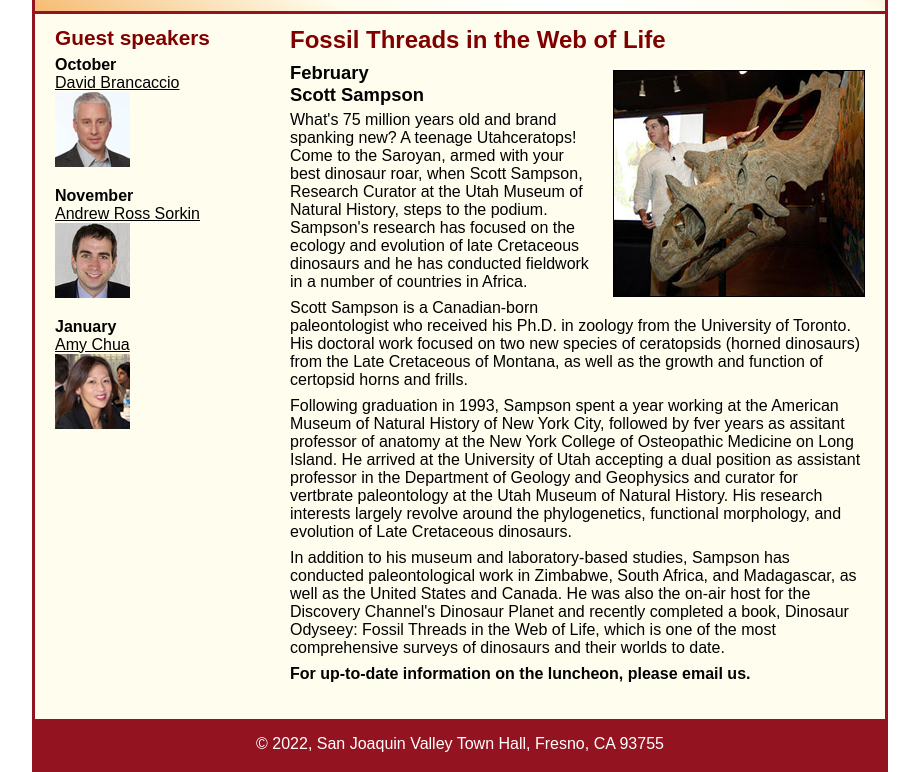
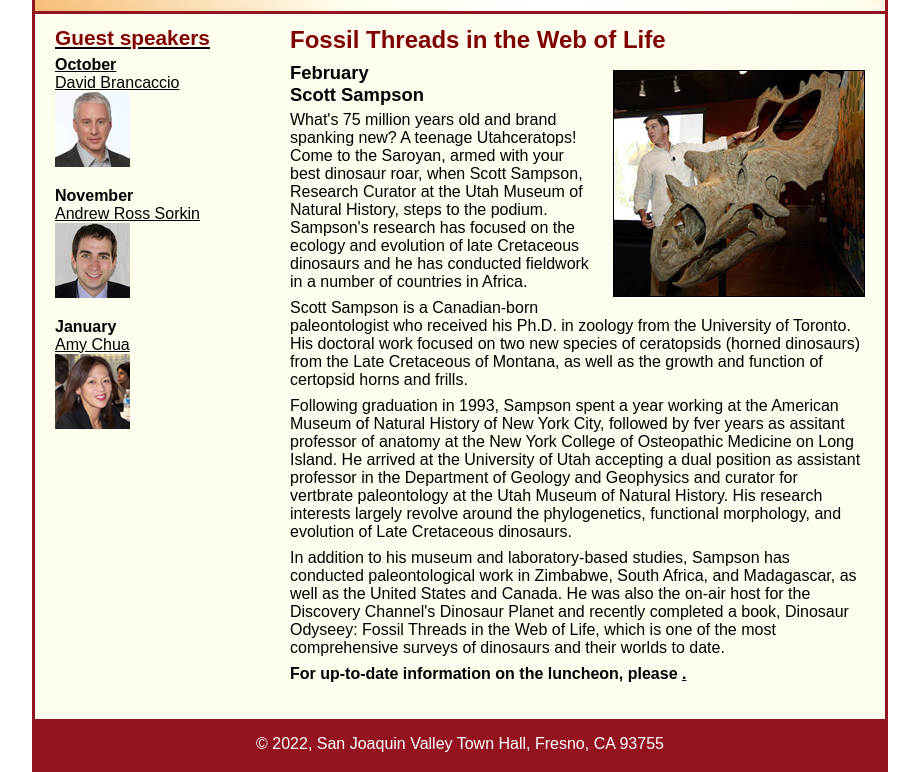
Before and after one commit to LAMC-CIS148/short-7-2-morellana123, a plain HTML site: page town_hall/speakers/c07x_sampson.html in a window 1280 px wide. Shown: the part 109-881 px from the top of the page, without its empty margins (180-1099 px from the left). Drawn offline with Linux system fonts and the light colour scheme; files whose address does not match are found by name.

Commit message:
Update c07x_sampson.html

```diff
--- a/town_hall/speakers/c07x_sampson.html
+++ b/town_hall/speakers/c07x_sampson.html
@@ -44,7 +44,7 @@
 				Dinosaur Odyseey: Fossil Threads in the Web of Life, which is one of the most comprehensive surveys
 				of dinosaurs and their worlds to date. </p>
 
-				<p><strong>For up-to-date information on the luncheon, please email us</a>.</strong></p>
+				<p><strong>For up-to-date information on the luncheon, please <a href="mailto:eleanor@townhall.com?cc=georgia@townhall.com&subject=Scott%20Sampson%20luncheon" email us</a>.</strong></p>
 			</article>
 		</section>
 <aside>
```
